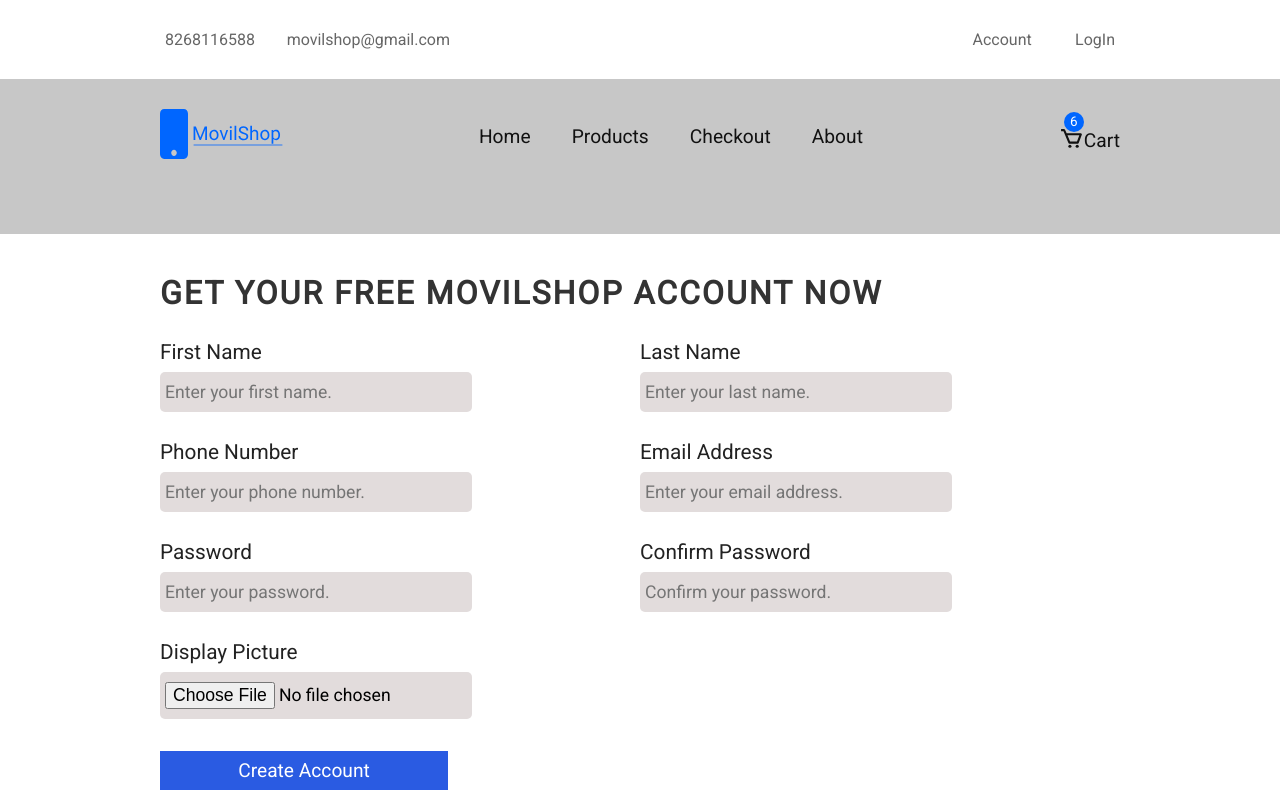
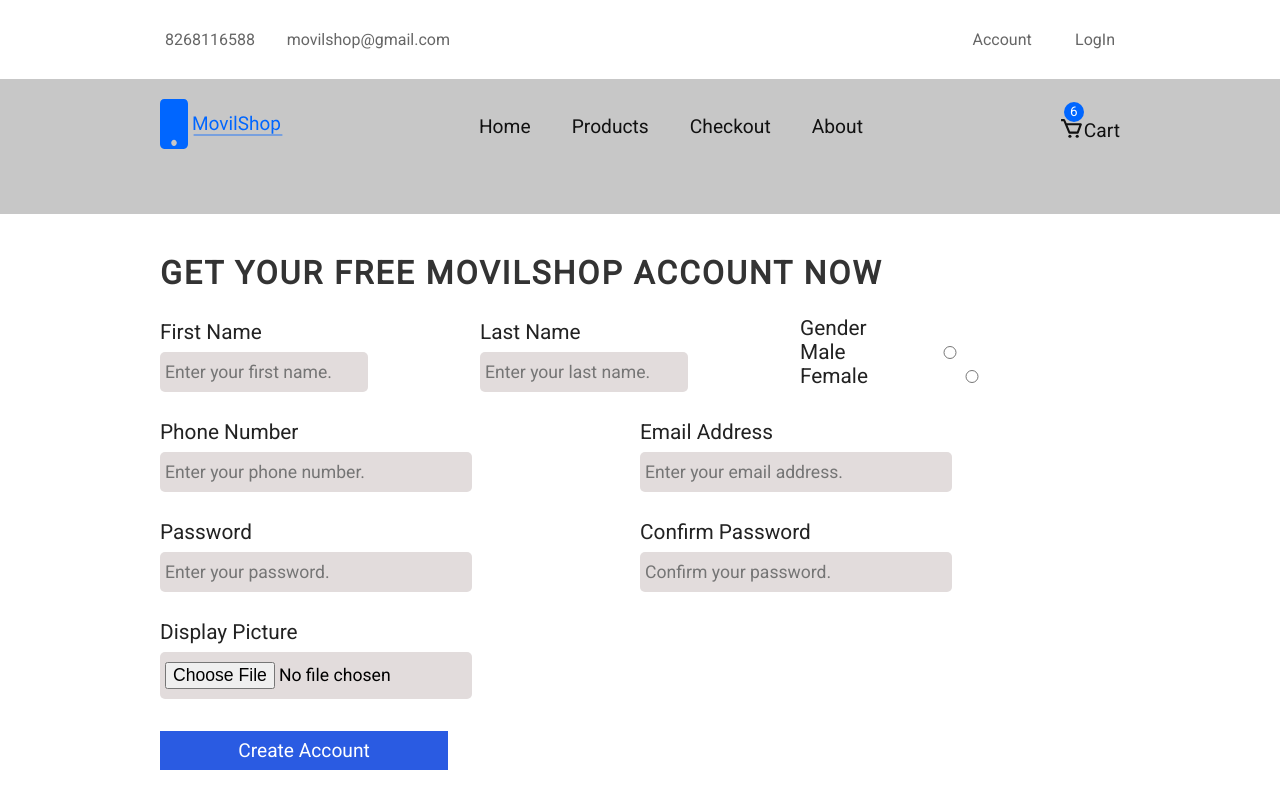
Before and after one commit to ddepu11/movil_shop_cient_side_react, a React (Create React App) app: page /sign-up in a window 1280 px wide. Shown: the top 800 px of the page. Built offline with nearby package versions, Linux system fonts and the light colour scheme; no server answers.

Commit message:
gender input created

```diff
--- a/src/components/Account.jsx
+++ b/src/components/Account.jsx
@@ -13,20 +13,24 @@ const Account = () => {
   );
 
   useEffect(() => {
-    dispatch(getAccountInfo());
+    if (
+      hasUserError ||
+      (!hasUserLoggedIn && Object.keys(userInfo).length === 0)
+    ) {
+      history.push('/log-in');
+    }
+
+    !hasUserLoggedIn && dispatch(getAccountInfo());
+
     // eslint-disable-next-line
-  }, []);
+  }, [hasUserLoggedIn]);
 
   return (
     <>
-      {hasUserError ||
-      (!hasUserLoggedIn && Object.keys(userInfo).length === 0) ? (
-        history.push('/log-in')
-      ) : (
-        <Wrapper className="w-960">
-          <img src={`dp/${userInfo.displayPicture}`} alt="dp" />
-        </Wrapper>
-      )}
+      <Wrapper className="w-960">
+
+        {/* <img src={`dp/${userInfo.displayPicture}`} alt="dp" /> */}
+      </Wrapper>
     </>
   );
 };
--- a/src/components/LogIn.jsx
+++ b/src/components/LogIn.jsx
@@ -1,7 +1,7 @@
 import React, { useState, useRef, useEffect } from 'react';
 import styled from 'styled-components';
 import { AiOutlineGoogle } from 'react-icons/ai';
-import { Link, Redirect } from 'react-router-dom';
+import { Link, useHistory } from 'react-router-dom';
 import { useAuth0 } from '@auth0/auth0-react';
 import { useDispatch, useSelector } from 'react-redux';
 import {
@@ -28,10 +28,12 @@ const Login = () => {
     password: '',
   });
 
+  const history = useHistory();
+
   useEffect(() => {
     userSignUpSuccess && dispatch(clearUserSignUpSuccess());
 
-    hasUserLoggedIn && <Redirect to="/account" />;
+    hasUserLoggedIn && history.push('/account');
 
     // Clearing all the setTimeouts while unmounting the components
     return () => {
@@ -42,8 +44,7 @@ const Login = () => {
         clearTimeout(refId);
       }
     };
-    // eslint-disable-next-line react-hooks/exhaustive-deps
-  }, []);
+  }, [hasUserLoggedIn, userSignUpSuccess, dispatch, history]);
 
   let error = false;
 
@@ -133,7 +134,7 @@ const Login = () => {
       ) : (
         <Wrapper className="w-960 flex">
           <div>
-            <h2>Logn in to Movil Shop</h2>
+            <h2>Login in to Movil Shop</h2>
             <button
               type="button"
               onClick={() => loginWithRedirect()}
@@ -195,7 +196,7 @@ const Login = () => {
 };
 
 const Wrapper = styled.main`
-  padding: 40px 0;
+  padding: 10px 0 40px 0;
   h2 {
     font-size: 2.2em;
     padding: 15px 0;
--- a/src/components/Navbar.jsx
+++ b/src/components/Navbar.jsx
@@ -124,7 +124,7 @@ const Wrapper = styled.nav`
   }
   .nav_bottom {
     justify-content: space-between;
-    padding: 30px 0 70px 0;
+    padding: 20px 0 60px 0;
 
     .nav_links {
       width: 40%;
--- a/src/components/SignUp.jsx
+++ b/src/components/SignUp.jsx
@@ -41,6 +41,7 @@ const SignUp = () => {
     email: '',
     password: '',
     confirmPassword: '',
+    gender: '',
   });
 
   const [dp, setDP] = useState('');
@@ -49,6 +50,7 @@ const SignUp = () => {
 
   const handleInput = (e) => {
     const { value, name } = e.target;
+
     setSignUpCredentials({ ...signUpCredentials, [name]: value });
   };
 
@@ -282,6 +284,7 @@ const SignUp = () => {
             />
             <p ref={firstNameRef} className="message" />
           </div>
+
           <div className="form-control">
             <label htmlFor="last_name">Last Name</label>
             <input
@@ -294,6 +297,40 @@ const SignUp = () => {
             />
             <p ref={lastNameRef} className="message" />
           </div>
+
+          {/* Gender */}
+          <div className="form-control">
+            <h2 className="gender_heading">Gender</h2>
+
+            <dir className="gender">
+              <div>
+                <label htmlFor="male">Male</label>
+                <input
+                  value="male"
+                  onChange={handleInput}
+                  type="radio"
+                  id="male"
+                  name="gender"
+                  placeholder="Enter your last name."
+                />
+              </div>
+
+              <div>
+                <label htmlFor="female">Female</label>
+                <input
+                  value="female"
+                  onChange={handleInput}
+                  type="radio"
+                  id="female"
+                  name="gender"
+                  placeholder="Enter your last name."
+                />
+              </div>
+            </dir>
+
+            <p ref={lastNameRef} className="message" />
+          </div>
+          {/* Gender Ends */}
         </div>
 
         <div className="row flex">
@@ -357,7 +394,6 @@ const SignUp = () => {
             <label htmlFor="dp" className="dp-label">
               Display Picture
             </label>
-
             <input
               type="file"
               name="dp"
@@ -394,6 +430,11 @@ const Wrapper = styled.main`
         display: flex;
         flex-direction: column;
         width: 100%;
+        .gender_heading {
+          font-size: 1.3em;
+          color: #222;
+          font-weight: 400;
+        }
         label {
           font-size: 1.3em;
           padding: 8px 0;
```
